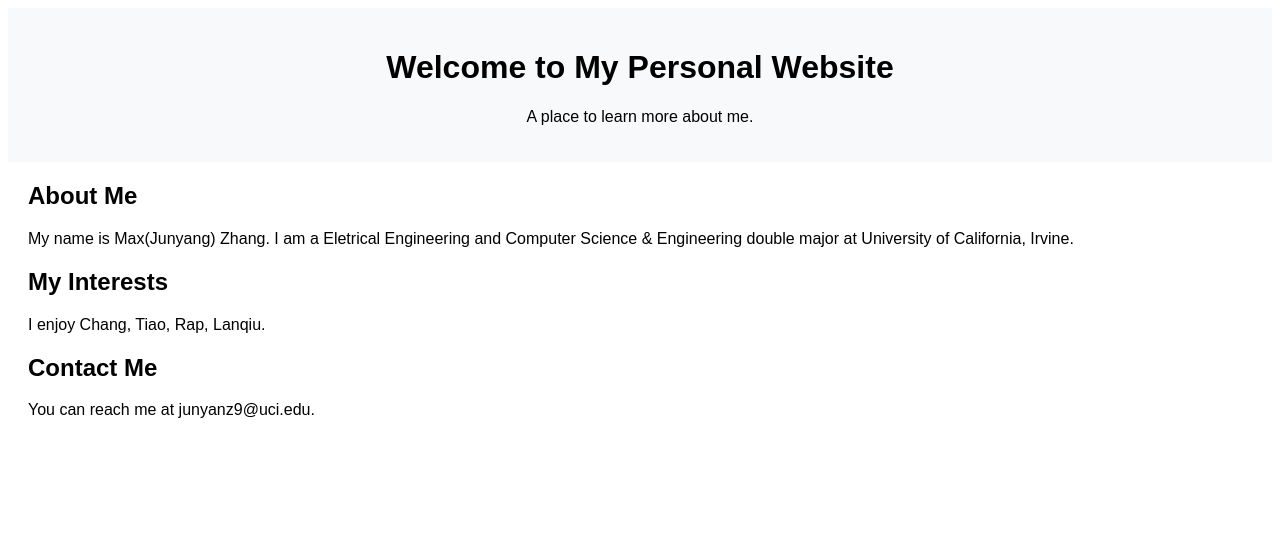
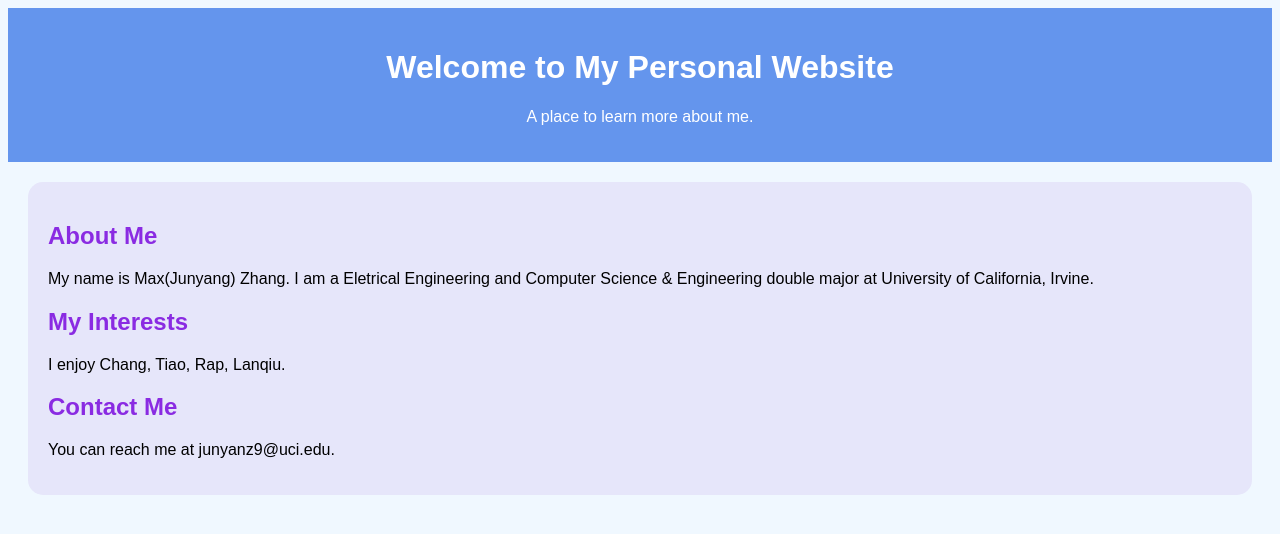
Before and after one commit to garyz712/garyz712.github.io, a plain HTML site: page index.html in a window 1280 px wide. Drawn offline with Linux system fonts and the light colour scheme.

Commit message:
color update

```diff
--- a/index.html
+++ b/index.html
@@ -5,17 +5,26 @@
     <style>
         body {
             font-family: Arial, sans-serif;
+            background-color: #f0f8ff;
         }
         .header {
-            background-color: #f8f9fa;
+            background-color: #6495ed;
             text-align: center;
             padding: 20px;
+            color: white;
         }
         .content {
             margin: 20px;
+            background-color: #e6e6fa;
+            padding: 20px;
+            border-radius: 15px;
+        }
+        h2 {
+            color: #8a2be2;
         }
     </style>
 </head>
+
 <body>
     <div class="header">
         <h1>Welcome to My Personal Website</h1>
```
